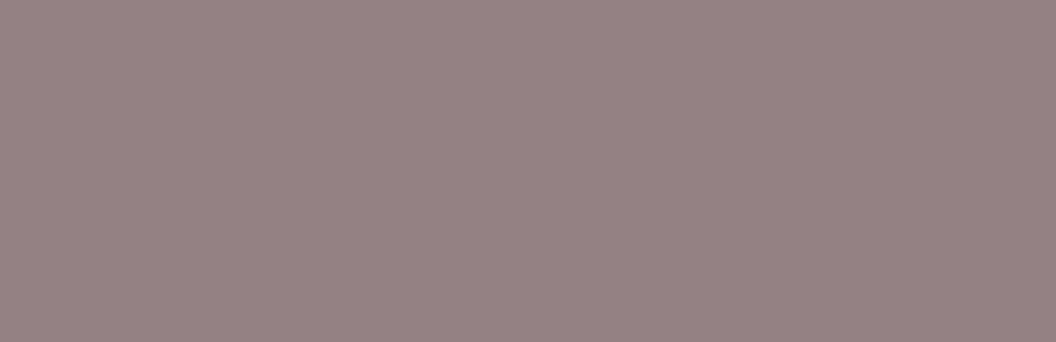
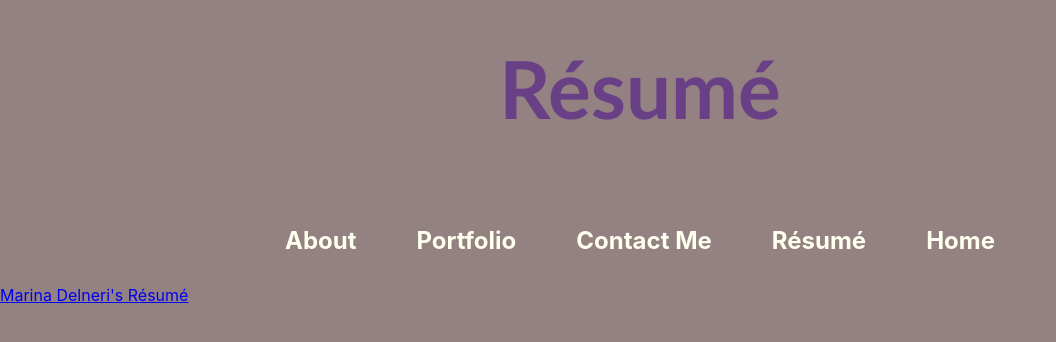
Before and after one commit to mgdelneri/React-Portfolio, a React (Create React App) app: page /resume in a window 1280 px wide. Shown: the top 342 px of the page, without its empty margins (0-1056 px from the left). Built offline with nearby package versions, Linux system fonts and the light colour scheme.

Commit message:
Added resume pdf to assets folder and coded index.jsx in Resume component

```diff
--- a/src/App.js
+++ b/src/App.js
@@ -4,7 +4,7 @@ import Home from './components/Pages/Home';
 import About from './components/Pages/About';
 import Projects from './components/Pages/Projects';
 import Contact from './components/Pages/Contact';
-// import Resume from './components/Pages/Resume';
+import Resume from './components/Pages/Resume';
 
 function App() {
   return (
@@ -15,7 +15,7 @@ function App() {
           <Route exact path="/about" component={About} />
           <Route exact path="/projects" component={Projects} />
           <Route exact path="/contact" component={Contact} />
-          {/*<Route exact path="/resume" component={Resume} /> */}
+          <Route exact path="/resume" component={Resume} />
         </Switch>
       </div>
     </Router>
--- a/src/components/Pages/Resume/index.jsx
+++ b/src/components/Pages/Resume/index.jsx
@@ -0,0 +1,22 @@
+import "./style.css";
+import Navigation from "../../Navigation";
+import pdf from "../../../assets/Coding_Resume.pdf";
+
+const Resume = () => {
+  return (
+    <div>
+      <h1>Résumé</h1>
+      <Navigation />
+      <a
+        href={pdf}
+        target="_blank"
+        rel="noreferrer"
+        title="Link to resume"
+      >
+        Marina Delneri's Résumé
+      </a>
+    </div>
+  );
+};
+
+export default Resume;
```
Also changed, not shown: 1 other file (tests, documents, lock files or other folders).
